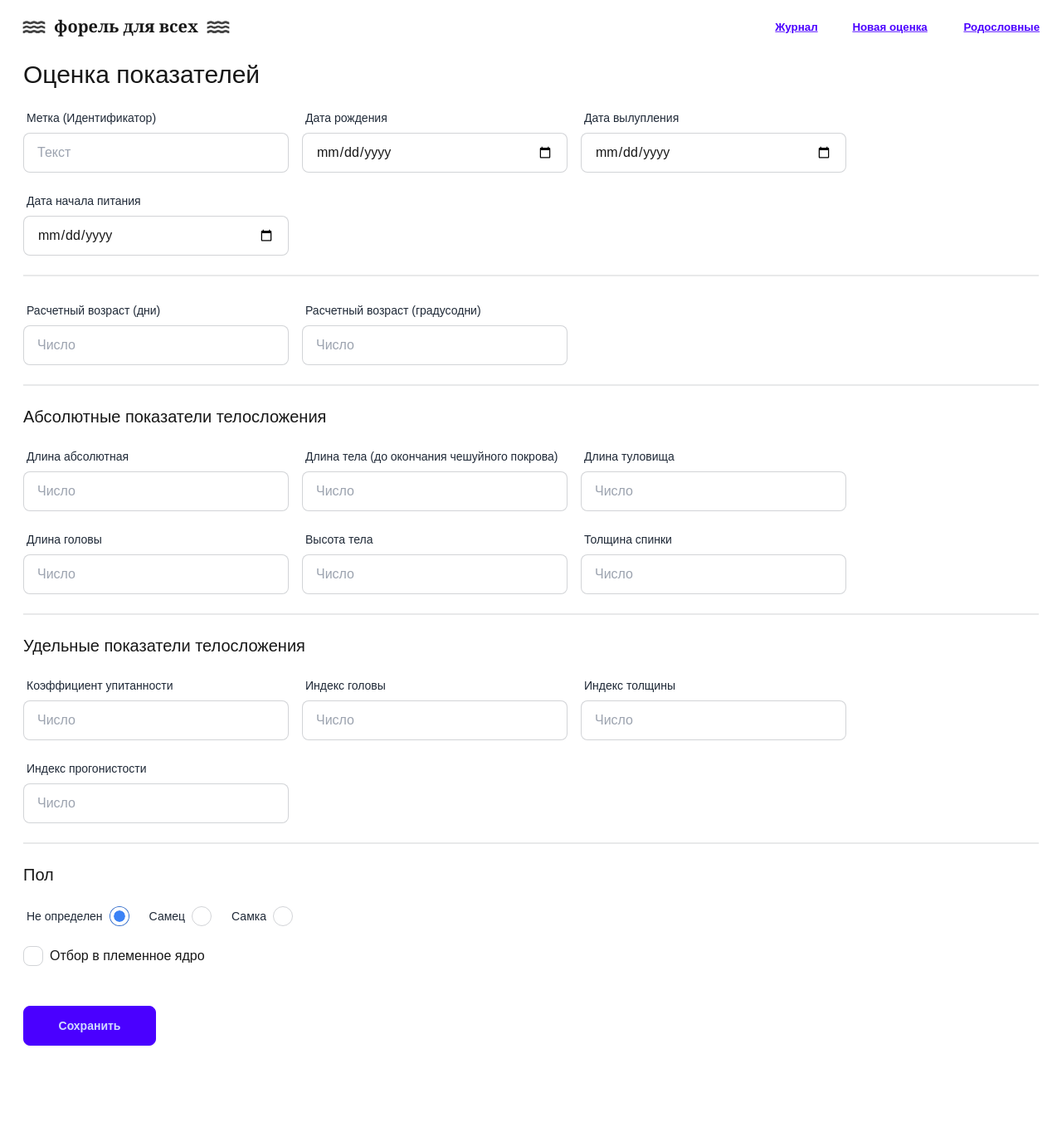
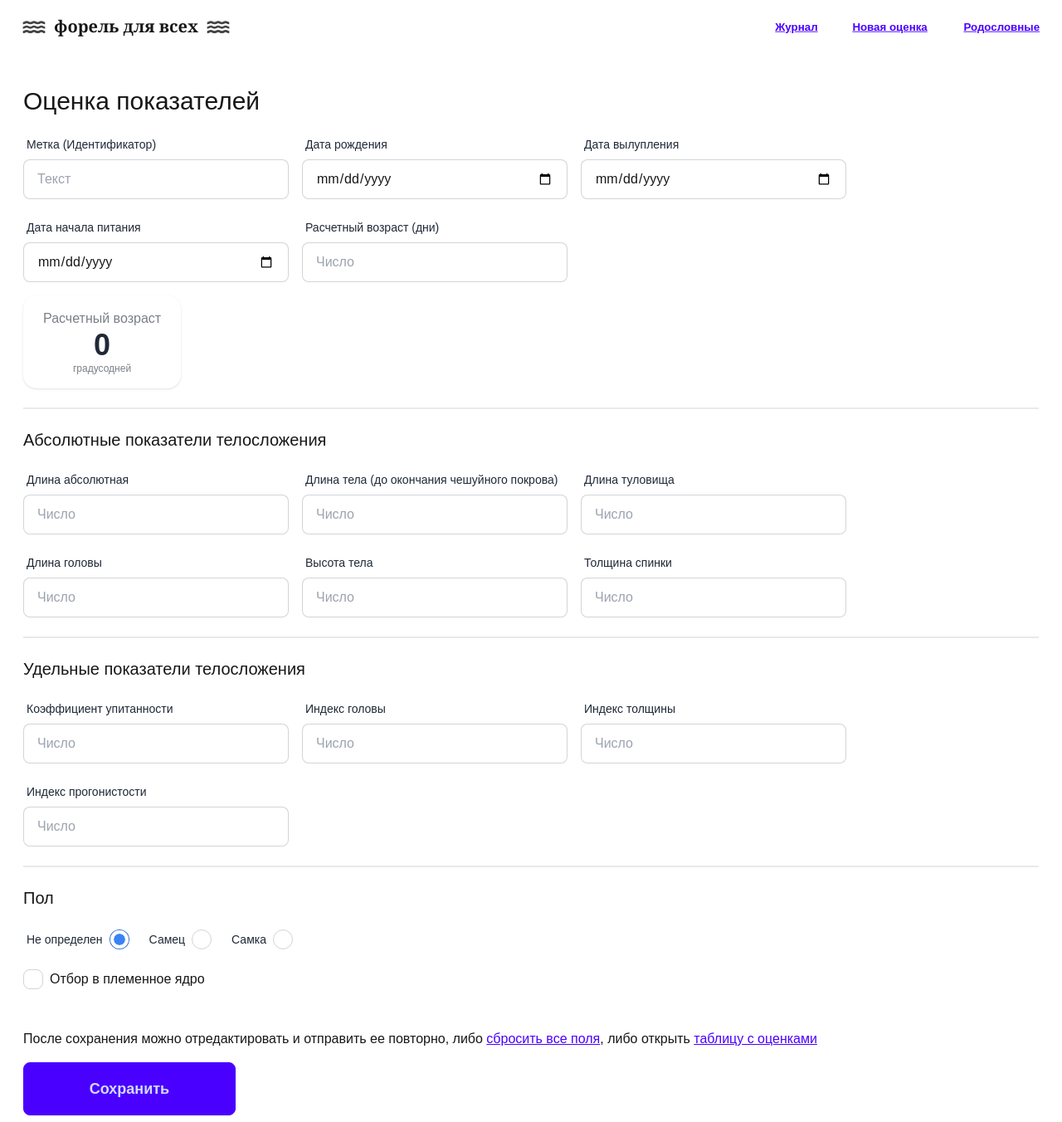
Before and after one commit to stb1rd/salmon-ui, a Next.js app: page /new-bonitet in a window 1280 px wide. Shown: the whole page at 83% size. Before the commit the page ends 1268 px from the top, so only its background shows below. Built offline with nearby package versions, Linux system fonts and the light colour scheme.

Commit message:
fix: исправлены POST запросы на бек и их обработка

```diff
--- a/src/components/Layout.tsx
+++ b/src/components/Layout.tsx
@@ -13,7 +13,7 @@ const MENU = [
 export const Layout = ({ children }: { children: ReactNode }) => (
   <>
     <Head>
-      <title>{process.env.NODE_ENV === 'development' && '[DEV] '}Форель для всех</title>
+      <title>{process.env.NODE_ENV === 'development' ? '⚙️ ' : ''}Форель для всех</title>
     </Head>
     <header className="flex gap-2 justify-between p-2 bg-white sticky top-0 z-10">
       <Link href="/" className="flex gap-2 items-center btn btn-link no-underline hover:no-underline">
@@ -43,6 +43,6 @@ export const Layout = ({ children }: { children: ReactNode }) => (
         </nav>
       </div>
     </header>
-    <main className="px-7 py-2">{children}</main>
+    <main className="px-7 py-2 mt-8">{children}</main>
   </>
 );
--- a/src/components/content/MeasurementForm.tsx
+++ b/src/components/content/MeasurementForm.tsx
@@ -1,8 +1,15 @@
+import { useState } from 'react';
 import { useForm, SubmitHandler, FormProvider } from 'react-hook-form';
 
 import { Input } from '../ui/Input';
 import { useMutation, useQueryClient } from '@tanstack/react-query';
-import { useRouter } from 'next/router';
+
+import ErrorOutlineIcon from '@mui/icons-material/ErrorOutline';
+
+import CloseIcon from '@mui/icons-material/Close';
+import DoneIcon from '@mui/icons-material/Done';
+import Link from 'next/link';
+import { spellPlurals } from '../utils/spellPlurals';
 
 export type MeasurementInputs = {
   tag?: string;
@@ -28,21 +35,7 @@ export type MeasurementInputs = {
   journal?: string;
 };
 
-export const MeasurementForm = () => {
-  const methods = useForm<MeasurementInputs>({
-    defaultValues: {
-      gender: 'unknown',
-    },
-  });
-  const { handleSubmit, register, watch } = methods;
-
-  const router = useRouter();
-  const queryClient = useQueryClient();
-  const { mutate, isPending, isSuccess } = useMutation({
-    mutationFn: async (values: MeasurementInputs) =>
-      await fetch('http://194.87.131.215:8080/trout/rest/selects_grading', {
-        method: 'POST',
-        body: JSON.stringify({
+const mapFormValuesToApi = (values: MeasurementInputs) => ({
   tag: values.tag,
   dateOfBirth: values.dateOfBirth,
   dateOfHatch: values.dateOfHatch,
@@ -63,15 +56,48 @@ export const MeasurementForm = () => {
   // spermConcentration: Number(values.spermConcentration),
   // spermMotilityTime: Number(values.spermMotilityTime),
   journal: values.journal,
-        }),
-      }),
+});
+
+export const MeasurementForm = () => {
+  const methods = useForm<MeasurementInputs>({ defaultValues: { gender: 'unknown' } });
+  const { handleSubmit, register, watch, reset } = methods;
+  const [isErrorVisible, setIsErrorVisible] = useState(false);
+  const [isSuccessMsgVisible, setIsSuccessMsgVisible] = useState(false);
+
+  const queryClient = useQueryClient();
+  const { mutate, isPending, isSuccess } = useMutation({
+    retry: 0,
+    mutationFn: async (values: MeasurementInputs) => {
+      setIsErrorVisible(false);
+      setIsSuccessMsgVisible(false);
+      const response = await fetch('http://194.87.131.215:8080/trout/rest/selects_grading', {
+        method: 'POST',
+        headers: { 'Content-Type': 'application/json' },
+        body: JSON.stringify(mapFormValuesToApi(values)),
+      });
+      if (response.status !== 200) {
+        const json = await response.json();
+        throw new Error(json.error);
+      }
+    },
+    onError: (error) => {
+      console.error(error);
+      setIsErrorVisible(true);
+    },
     onSuccess: () => {
+      setIsErrorVisible(false);
+      setIsSuccessMsgVisible(true);
       queryClient.invalidateQueries({ queryKey: ['log'] });
-      router.push('/log');
     },
   });
 
   const onSubmit: SubmitHandler<MeasurementInputs> = (values) => mutate(values);
+
+  let ageInDays = Number(watch('ageInDays')) || 0;
+  if (ageInDays > 365_100) {
+    ageInDays = 365_100;
+  }
+  const ageInDayDegrees = ageInDays * (18 - (new Date(1, 1, ageInDays).getDate() % 4));
 
   return (
     <FormProvider {...methods}>
@@ -82,11 +108,14 @@ export const MeasurementForm = () => {
           <Input type="date" name="dateOfBirth" label="Дата рождения" />
           <Input type="date" name="dateOfHatch" label="Дата вылупления" />
           <Input type="date" name="dateOfFirstFeed" label="Дата начала питания" />
+          <Input type="number" name="ageInDays" label="Расчетный возраст (дни)" max={365_100} />
         </div>
-        <div className="divider" />
-        <div className="mt-4 flex gap-4 flex-wrap">
-          <Input type="number" name="ageInDays" label="Расчетный возраст (дни)" />
-          <Input type="number" name="ageInDayDegrees" label="Расчетный возраст (градусодни)" />
+        <div className="stats shadow mt-4">
+          <div className="stat place-items-center">
+            <div className="stat-title">Расчетный возраст</div>
+            <div className="stat-value">{ageInDayDegrees}</div>
+            <div className="stat-desc">{spellPlurals(ageInDayDegrees, 'градусодень', 'градусодня', 'градусодней')}</div>
+          </div>
         </div>
         <div className="divider" />
         <div className="mt-4 flex gap-4 flex-wrap">
@@ -207,16 +236,69 @@ export const MeasurementForm = () => {
             <h2 className="text-l">Отбор в племенное ядро</h2>
           </div>
         </div>
-        <div className="mt-12 flex gap-4 flex-wrap">
-          <button className="btn btn-primary w-40" disabled={isPending}>
+        <div className="mt-12 flex gap-4 flex-col items-start">
+          {isErrorVisible && (
+            <div className="toast">
+              <div role="alert" className="alert alert-error bg-red-600 text-white">
+                <ErrorOutlineIcon fontSize="small" />
+                <span>
+                  <strong>Ошибка</strong> при сохранении данных, попробуйте еще раз
+                </span>
+                <button
+                  type="button"
+                  className="btn btn-sm btn-warning btn-outline btn-square"
+                  onClick={() => setIsErrorVisible(false)}
+                >
+                  <CloseIcon />
+                </button>
+              </div>
+            </div>
+          )}
+          {isSuccessMsgVisible && (
+            <div className="toast">
+              <div className="flex flex-col gap-1 items-start">
+                <div className="alert bg-green-600 text-white w-auto pr-8">
+                  <DoneIcon />
+                  <strong>Оценка сохранена</strong>
+                  <button
+                    type="button"
+                    className="btn btn-sm btn-ghost btn-square"
+                    onClick={() => setIsSuccessMsgVisible(false)}
+                  >
+                    <CloseIcon />
+                  </button>
+                </div>
+              </div>
+            </div>
+          )}
+          <p>
+            После сохранения можно отредактировать и отправить ее повторно, либо{' '}
+            <button
+              type="button"
+              className="btn-link"
+              onClick={() => {
+                reset();
+                setIsSuccessMsgVisible(false);
+              }}
+            >
+              сбросить все поля
+            </button>
+            , либо открыть{' '}
+            <Link className="btn-link" href="/log">
+              таблицу с оценками
+            </Link>
+          </p>
+          <div className="flex gap-12 items-center">
+            <button type="submit" className="btn btn-primary btn-lg btn-wide" disabled={isPending}>
               {isPending && <span className="loading loading-spinner" />}
               {!isPending && 'Сохранить'}
             </button>
             {isSuccess && (
-            <div className="alert alert-success">
-              <span>Сохранение успешно</span>
+              <Link className="btn-link" href="/log">
+                Открыть таблицу с оценками
+              </Link>
+            )}
           </div>
-          )}
         </div>
       </form>
     </FormProvider>
--- a/src/components/ui/Input.tsx
+++ b/src/components/ui/Input.tsx
@@ -1,29 +1,31 @@
 import { useFormContext } from 'react-hook-form';
 
-export const Input = ({
-  label,
-  name,
-  type = 'text',
-}: {
+type Props = {
   label: string;
   name: string;
+  max?: number;
   type?: 'text' | 'date' | 'number' | 'number-percent';
-}) => {
+};
+
+export const Input = ({ label, name, type = 'text', max }: Props) => {
   let inputType = type;
   let placeholder = 'Текст';
-  let min;
-  let max;
-  let step;
+  let inputMin;
+  let inputMax;
+  let inputStep;
   if (type === 'number') {
     placeholder = 'Число';
-    min = 0;
-    max = 10000;
+    inputMin = 0;
+    inputMax = 10000;
   }
   if (type === 'number-percent') {
     placeholder = 'Процент';
-    min = 0;
-    max = 100;
+    inputMin = 0;
+    inputMax = 100;
     inputType = 'number';
+  }
+  if (max) {
+    inputMax = max;
   }
 
   const { register } = useFormContext();
@@ -37,9 +39,10 @@ export const Input = ({
         type={inputType}
         placeholder={placeholder}
         className="input input-bordered w-full max-w-xs"
-        min={min}
-        max={max}
-        step={step}
+        min={inputMin}
+        max={inputMax}
+        step={inputStep}
+        required
         {...register(name)}
       />
     </label>
--- /dev/null
+++ b/src/components/utils/spellPlurals.ts
@@ -0,0 +1,15 @@
+export const spellPlurals = (value: string | number, word1: string, word234: string, word5: string): string => {
+  const integerValue = Number.parseInt(value as string, 10);
+  const decimalDigit = Math.floor(integerValue / 10) % 10;
+  const lastDigit = integerValue % 10;
+  if (decimalDigit !== 1) {
+    if (lastDigit === 1) {
+      return word1;
+    }
+    if (lastDigit >= 2 && lastDigit <= 4) {
+      return word234;
+    }
+  }
+
+  return word5;
+};
--- a/src/pages/log.tsx
+++ b/src/pages/log.tsx
@@ -1,15 +1,73 @@
 import { useQuery } from '@tanstack/react-query';
+
+const MOCKED_GRADES = {
+  content: [
+    {
+      id: 1,
+      tag: 'Marker_Value',
+      created: null,
+      dateOfBirth: '2023-10-26',
+      dateOfHatch: '2023-11-15',
+      dateOfFirstFeed: '2023-12-01',
+      ageInDays: 30,
+      ageInDayDegrees: 1500,
+      lengthAbsolute: 120,
+      lengthBeforeScales: 110,
+      lengthBody: 105,
+      lengthHead: 20,
+      heightBody: 15,
+      thicknessOfBack: 10,
+      fatnessFactor: 12.5,
+      headFactor: 18.0,
+      thickFactor: 10.2,
+      runnabilityIndex: 95.7,
+      ejaculateVolume: 150,
+      spermConcentration: 55.0,
+      spermMotilityTime: 60,
+      diary: 'Some diary notes here...',
+    },
+    {
+      id: 2,
+      tag: 'Marker_Value',
+      created: null,
+      dateOfBirth: '2023-10-26',
+      dateOfHatch: '2023-11-15',
+      dateOfFirstFeed: '2023-12-01',
+      ageInDays: 30,
+      ageInDayDegrees: 1500,
+      lengthAbsolute: 120,
+      lengthBeforeScales: 110,
+      lengthBody: 105,
+      lengthHead: 20,
+      heightBody: 15,
+      thicknessOfBack: 10,
+      fatnessFactor: 12.5,
+      headFactor: 18.0,
+      thickFactor: 10.2,
+      runnabilityIndex: 95.7,
+      ejaculateVolume: 150,
+      spermConcentration: 55.0,
+      spermMotilityTime: 60,
+      diary: 'Some diary notes here...',
+    },
+  ],
+  page: {
+    size: 20,
+    number: 0,
+    totalElements: 9,
+    totalPages: 1,
+  },
+};
 
 export default function Home() {
   const { data, isLoading } = useQuery({
     queryKey: ['log'],
     queryFn: async () => {
-      const response = await fetch('http://194.87.131.215:8080/trout/rest/selects_grading?size=1000');
+      return MOCKED_GRADES;
+      const response = await fetch('http://194.87.131.215:8080/trout/rest/selects_grading');
       return await response.json();
     },
   });
-
-  console.log('data', data);
 
   if (isLoading) {
     <span className="loading loading-spinner"></span>;
```
Lines whose indentation alone changed are shown as unchanged.
